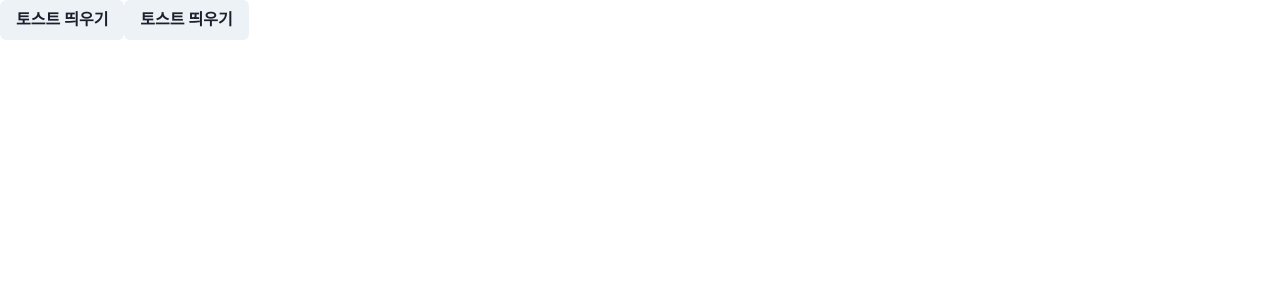
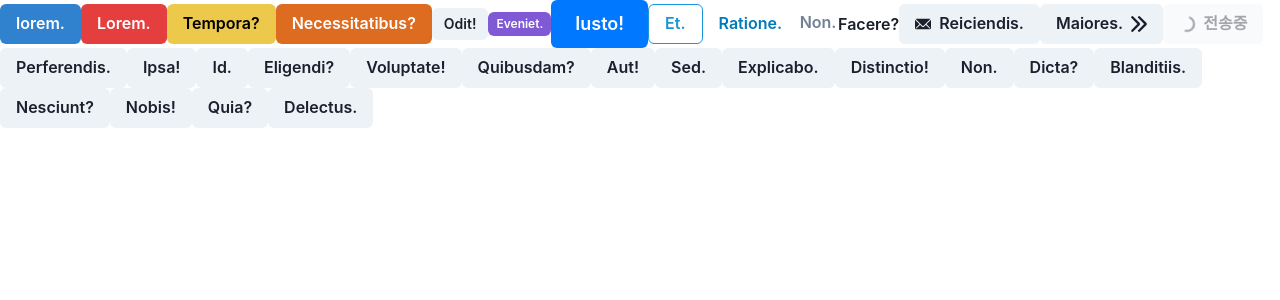
Before and after one commit to zxcvcx123/react20231031, a React (Create React App) app: page / in a window 1280 px wide. Shown: the top 300 px of the page. Built offline with nearby package versions, Linux system fonts and the light colour scheme.

Commit message:
Button 사용

```diff
--- a/src/App.js
+++ b/src/App.js
@@ -1,37 +1,52 @@
-import { Button, useToast } from "@chakra-ui/react";
+import { Button } from "@chakra-ui/react";
+import { ArrowRightIcon, EmailIcon } from "@chakra-ui/icons";
 
 function App() {
-  const toast = useToast();
-
   return (
     <>
-      <Button
-        onClick={() =>
-          toast({
-            title: "저장 완료",
-            description: "게시물이 저장되었습니다.",
-            duration: 1000,
-            position: "top",
-            isClosable: true,
-          })
-        }
-      >
-        토스트 띄우기
+      <Button colorScheme="blue">lorem.</Button>
+      <Button colorScheme="red">Lorem.</Button>
+      <Button colorScheme="yellow">Tempora?</Button>
+      <Button colorScheme="orange">Necessitatibus?</Button>
+      <Button colorScheme="gray" size={"sm"}>
+        Odit!
       </Button>
-      <Button
-        onClick={() =>
-          toast({
-            title: "저장 실패",
-            description: "게시물이 저장되지 않았습니다.",
-            duration: 1000,
-            position: "top",
-            isClosable: true,
-            status: "error",
-          })
-        }
-      >
-        토스트 띄우기
+      <Button colorScheme="purple" size={"xs"}>
+        Eveniet.
       </Button>
+      <Button colorScheme="messenger" size={"lg"}>
+        Iusto!
+      </Button>
+      <Button variant={"outline"} colorScheme="twitter">
+        Et.
+      </Button>
+      <Button colorScheme="telegram" variant={"ghost"}>
+        Ratione.
+      </Button>
+      <Button variant={"link"}>Non.</Button>
+      <Button variant={"unstyled"}>Facere?</Button>
+      <Button leftIcon={<EmailIcon />}>Reiciendis.</Button>
+      <Button rightIcon={<ArrowRightIcon />}>Maiores.</Button>
+      <Button isLoading loadingText={"전송중"}>
+        Excepturi.
+      </Button>
+      <Button>Perferendis.</Button>
+      <Button>Ipsa!</Button>
+      <Button>Id.</Button>
+      <Button>Eligendi?</Button>
+      <Button>Voluptate!</Button>
+      <Button>Quibusdam?</Button>
+      <Button>Aut!</Button>
+      <Button>Sed.</Button>
+      <Button>Explicabo.</Button>
+      <Button>Distinctio!</Button>
+      <Button>Non.</Button>
+      <Button>Dicta?</Button>
+      <Button>Blanditiis.</Button>
+      <Button>Nesciunt?</Button>
+      <Button>Nobis!</Button>
+      <Button>Quia?</Button>
+      <Button>Delectus.</Button>
     </>
   );
 }
```
